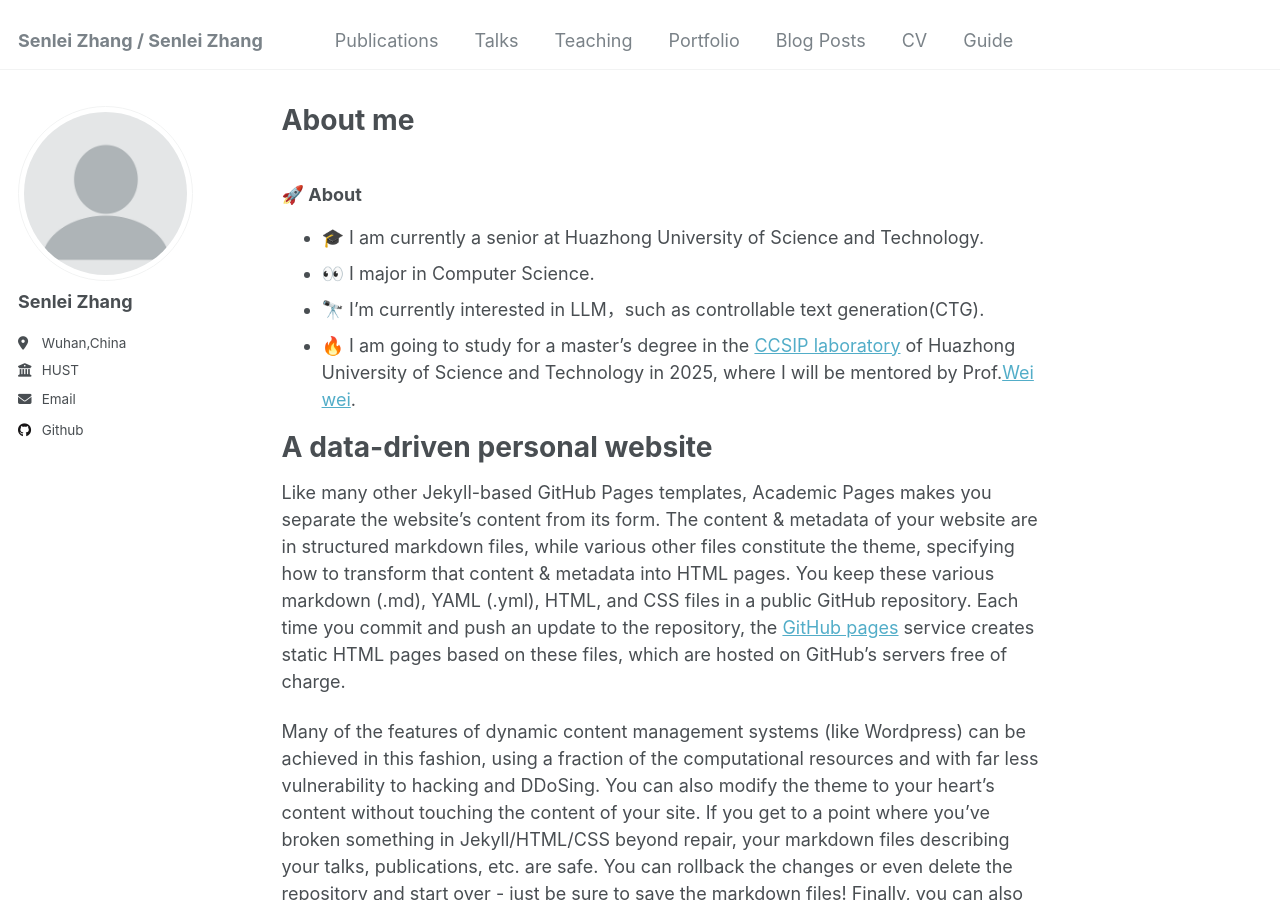
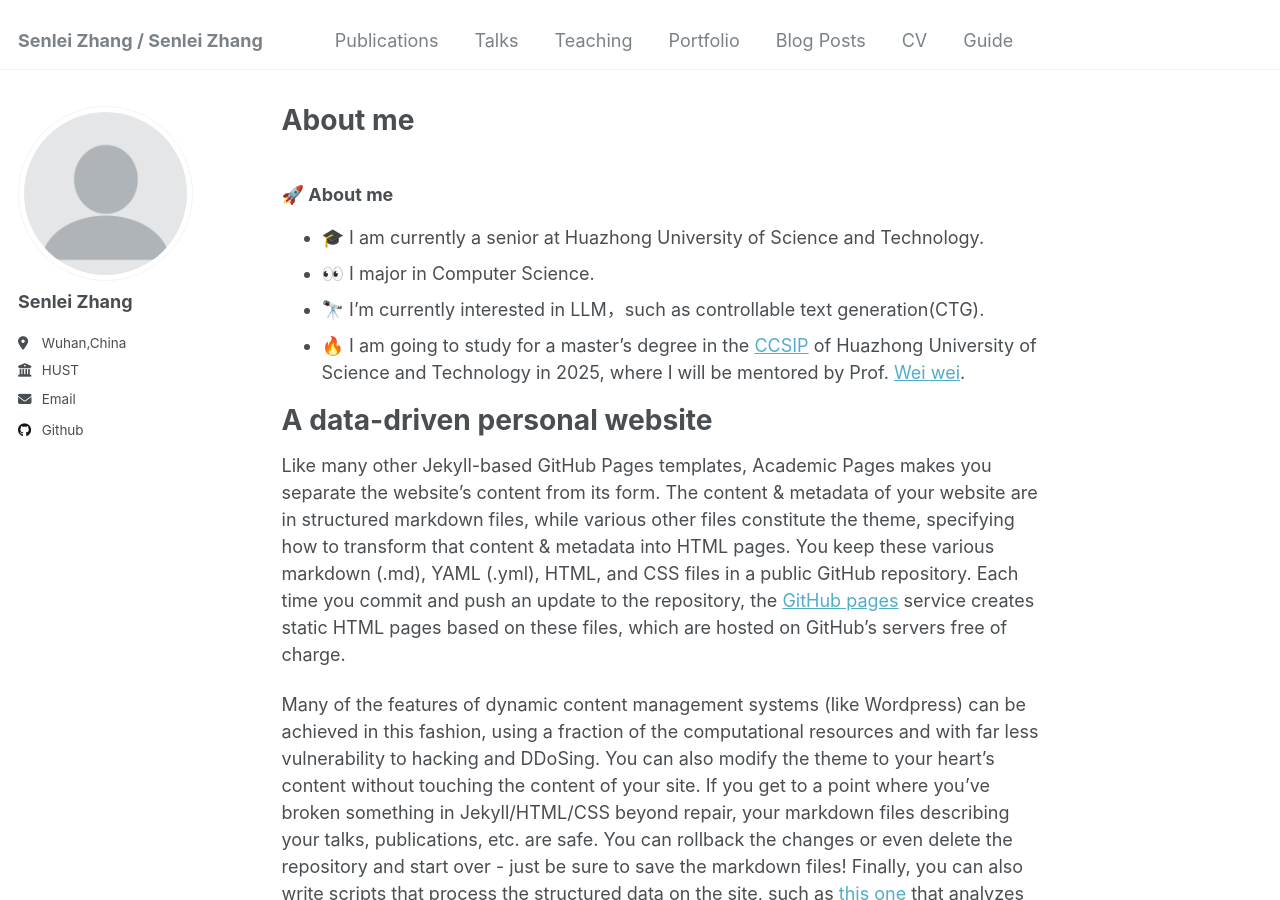
Before and after one commit to zslchase/zslchase.github.io, a Jekyll site: the page built from _pages/about.md, in a window 1280 px wide and 900 px high. Built offline with Jekyll 4.4.1, drawn with Linux system fonts in a browser that asks for light colours.

Commit message:
Update about.md

```diff
--- a/_pages/about.md
+++ b/_pages/about.md
@@ -7,12 +7,12 @@ redirect_from:
   - /about.html
 ---
 
-### 🚀 About
+### 🚀 About me
 
 - 🎓 I am currently a senior at Huazhong University of Science and Technology.
 - 👀 I major in Computer Science.
 - 🔭 I'm currently interested in LLM，such as controllable text generation(CTG).
-- 🔥 I am going to study for a master's degree in the [CCSIP laboratory](http://cciip.cs.hust.edu.cn/index.htm) of Huazhong University of Science and Technology in 2025, where I will be mentored by Prof.[Wei wei](https://www.eric-weiwei.com).
+- 🔥 I am going to study for a master's degree in the [CCSIP](http://cciip.cs.hust.edu.cn/index.htm) of Huazhong University of Science and Technology in 2025, where I will be mentored by Prof. [Wei wei](https://www.eric-weiwei.com).
 
 A data-driven personal website
 ======
```
